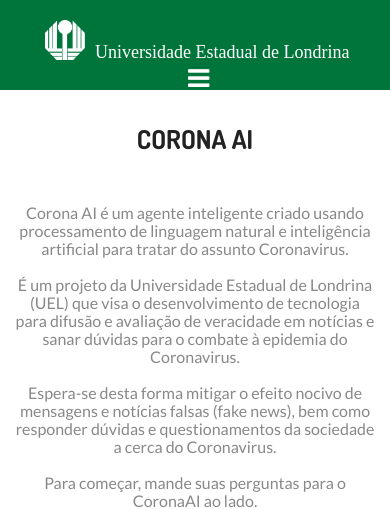
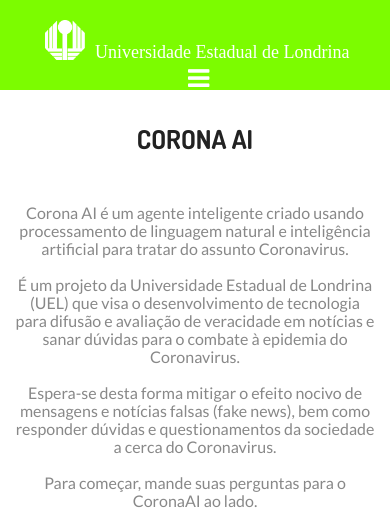
Before and after one commit to eduardohg/Corona-AI, a plain HTML site: page index.html in a window 390 px wide. Shown: the top 509 px of the page. Drawn offline with Linux system fonts and the light colour scheme; a web font is replaced by a local one.

Commit message:
responsividade

```diff
--- a/css/responsive.css
+++ b/css/responsive.css
@@ -196,4 +196,8 @@
 		height: 40px;
 	}
 
+	#header_outer{
+		background-color: lawngreen;
+	}
+
 }
```
